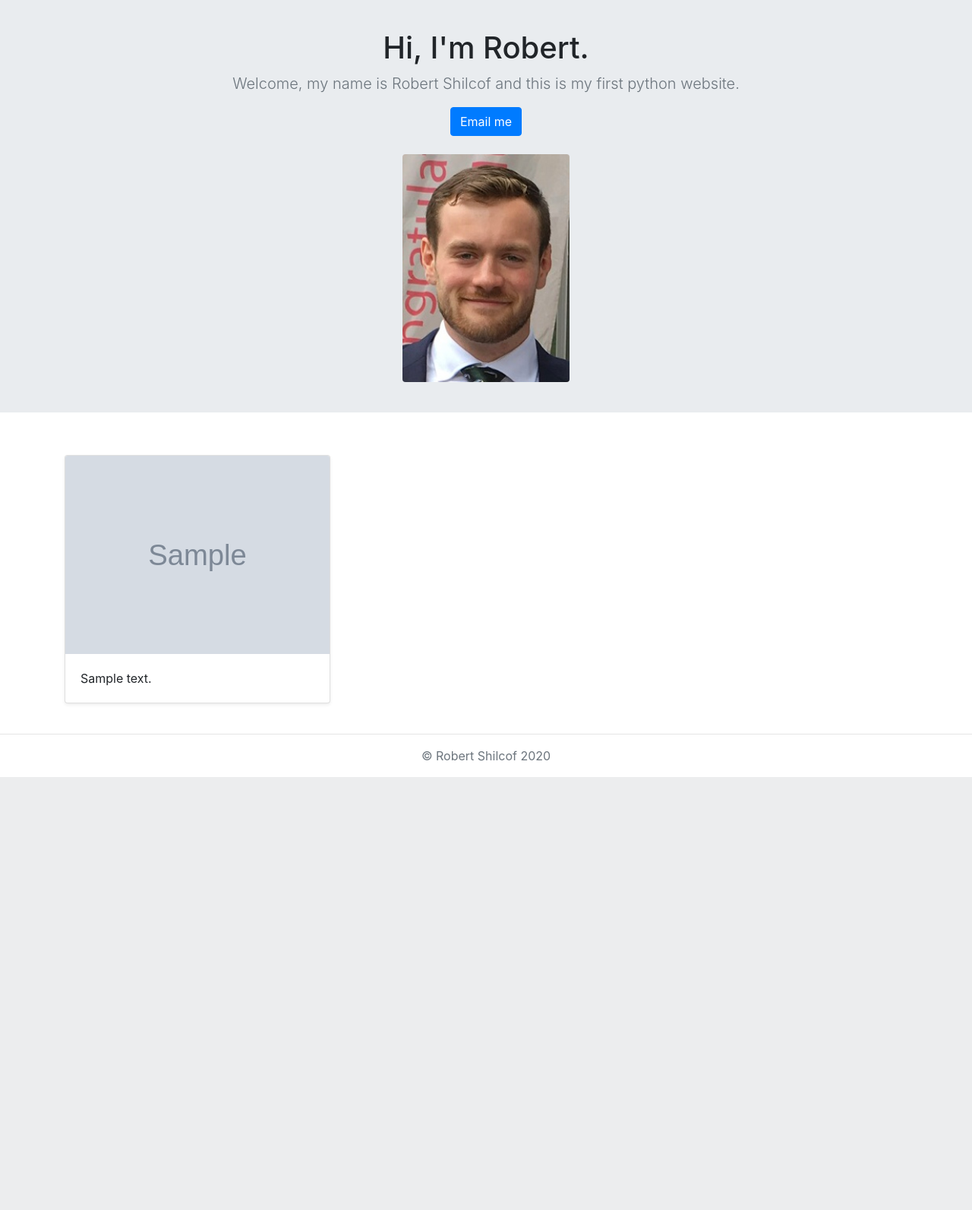
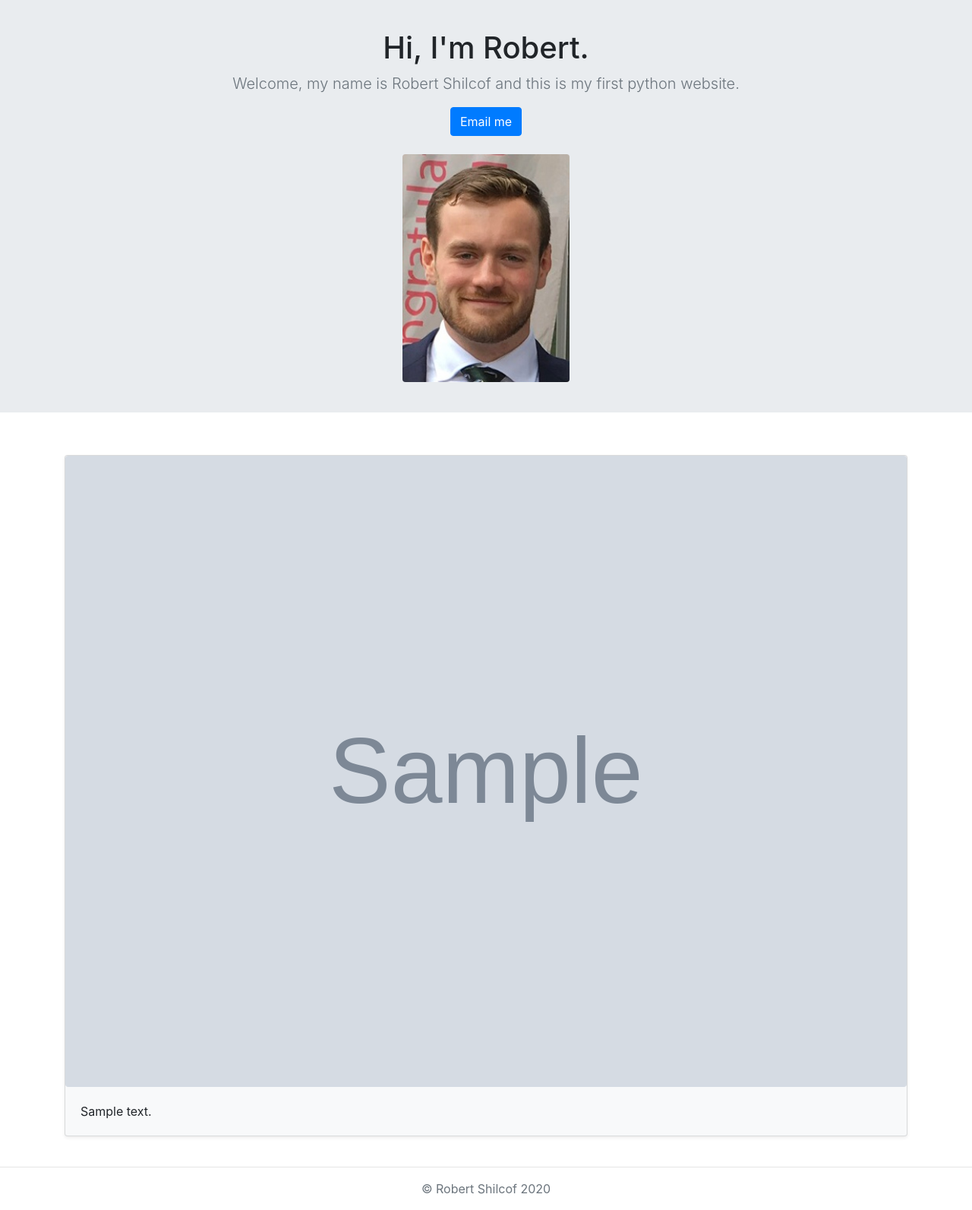
Before and after one commit to Shilcof/portfolio-project, a Django app: template jobs/templates/jobs/home.html in a window 1280 px wide. Shown: the part 57-1650 px from the top of the page at 76% size. Before the commit the page ends 1080 px from the top, so only its background shows below. Run offline with Django 3.2, Linux system fonts and the light colour scheme; the template is opened without the code that fills it: most values are stand-ins (such as "Sample title", 1, 10 or a date in 2020); grey boxes marked "Sample" are stand-in pictures; data that the repository does not hold is empty; some libraries are stand-ins or nearby versions.

Commit message:
Job tidy

```diff
--- a/jobs/templates/jobs/home.html
+++ b/jobs/templates/jobs/home.html
@@ -17,18 +17,16 @@
   <div class="album pt-4 bg-white">
     <div class="container">
 
-      <div class="row">
+      <div class="card-deck">
 
         {% for job in jobs.all %}
-        <div class="col-md-4">
-          <div class="card mb-4 shadow-sm">
+          <div class="card mb-4 bg-light shadow-sm" style="min-width: 18rem;">
             <!-- <svg class="bd-placeholder-img card-img-top" width="100%" height="225" xmlns="http://www.w3.org/2000/svg" preserveAspectRatio="xMidYMid slice" focusable="false" role="img" aria-label="Placeholder: Thumbnail"><title>Placeholder</title><rect width="100%" height="100%" fill="#55595c"/><text x="50%" y="50%" fill="#eceeef" dy=".3em">Thumbnail</text></svg> -->
-            <img class="card-img-top" src="{{ job.image.url }}" />
+            <img class="card-img-top rounded" src="{{ job.image.url }}" />
             <div class="card-body">
               <p class="card-text">{{ job.summary }}</p>
             </div>
           </div>
-        </div>
         {% endfor %}
 
       </div>
```
Also changed, not shown: jobs/migrations/0002_auto_20200730_1424.py (added).
